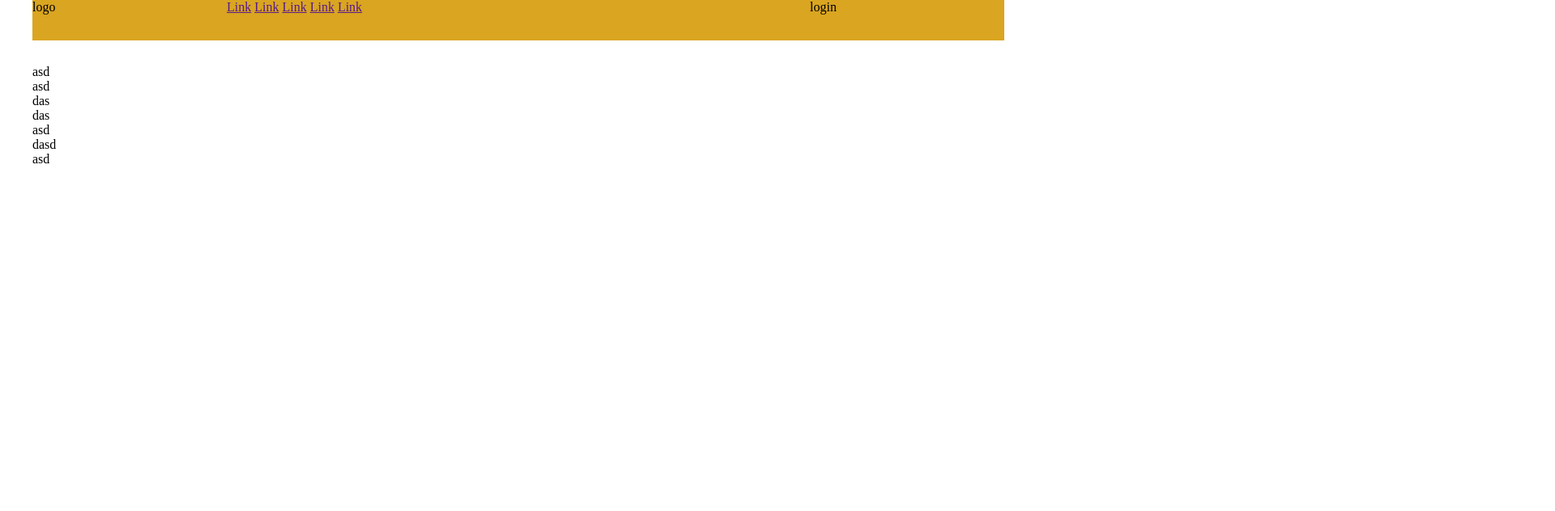
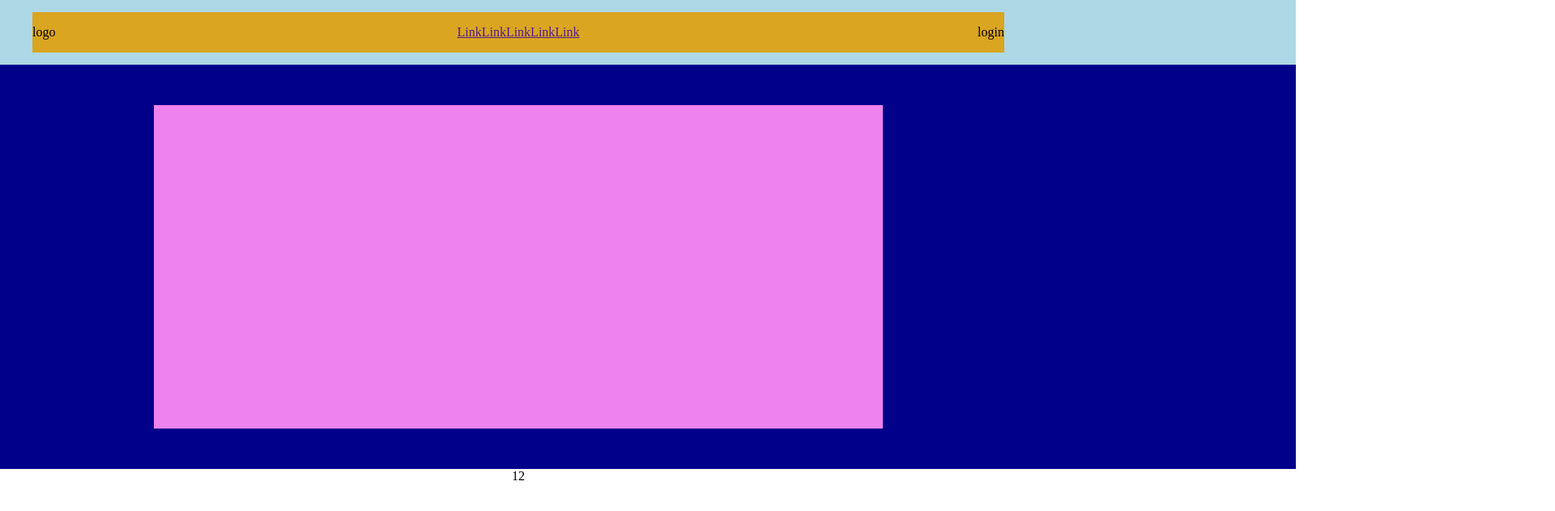
Before and after one commit to Gutierrez-Pool/htmlcss-struttura-discord, a plain HTML site: page index.html in a window 1280 px wide. Shown: the whole page at 81% size, 1920 px wide, since content can reach past the window. Drawn offline with Linux system fonts and the light colour scheme.

Commit message:
aggiunta navbar e header

```diff
--- a/css/style.css
+++ b/css/style.css
@@ -2,13 +2,17 @@
     margin: 0;
     padding: 0;
     box-sizing: border-box;
+
+    /* border: 1px red solid; */
 }
 /* reset */
 
+
 .container {
     display: flex;
-    flex-direction: row;
+    /* flex-direction: row; */
 
+    justify-content: center;
 
     max-width: 1200px;
 
@@ -17,23 +21,34 @@
 
 }
 
-.column {
+/* .column {
     display: flex;
     flex-direction: column;
 
-}
+} */
 
+/* Navbar */
 .container nav{
 
     display: flex;
-    width: 100%;
+    align-items: center;
 
-    width: 1900px;
     height: 80px;
 
+    padding: 15px 360px;
+
+    background-color: #add8e6;
+
+}
+.logo, .links, .login {
+    display: flex;
+    align-items: center;
 }
 
 .logo {
+
+    justify-content: flex-start;
+
     width: 240px;
     height: 50px;
 
@@ -41,6 +56,9 @@
 }
 
 .links{
+
+    justify-content: center;
+
     width: 720px;
     height: 50px;
 
@@ -48,8 +66,45 @@
 }
 
 .login{
+
+    justify-content: flex-end;
+
     width: 240px;
     height: 50px;
 
     background-color: #daa520;
 }
+
+/* Fine navbar */
+
+
+/* header */
+
+header{
+
+    display: flex;
+    justify-content: center;
+    align-items: center;
+
+    height: 500px;
+
+    background-color: #00008b;
+}
+
+.quadrato{
+    display: flex;
+
+    width: 900px;
+    height: 400px;
+
+    background-color: #ee82ee;
+}
+/* Fine header */
+
+
+.row{
+    display: flex;
+    justify-content: center;
+    align-items: center;
+
+}
--- a/index.html
+++ b/index.html
@@ -32,14 +32,22 @@
             </nav>
 
             <header>
-                asd
+                <div class="quadrato">
+
+                </div>
             </header>
 
-            <section>
-                asd
+            <section class="row">
+                <div class="img">
+                    1
+                </div>
+
+                <div class="testo">
+                    2
+                </div>
             </section>
 
-            <section>
+            <!-- <section>
                 das
             </section>
 
@@ -57,7 +65,7 @@
 
             <footer>
                 asd
-            </footer>
+            </footer> -->
 
         </div>
 
```
